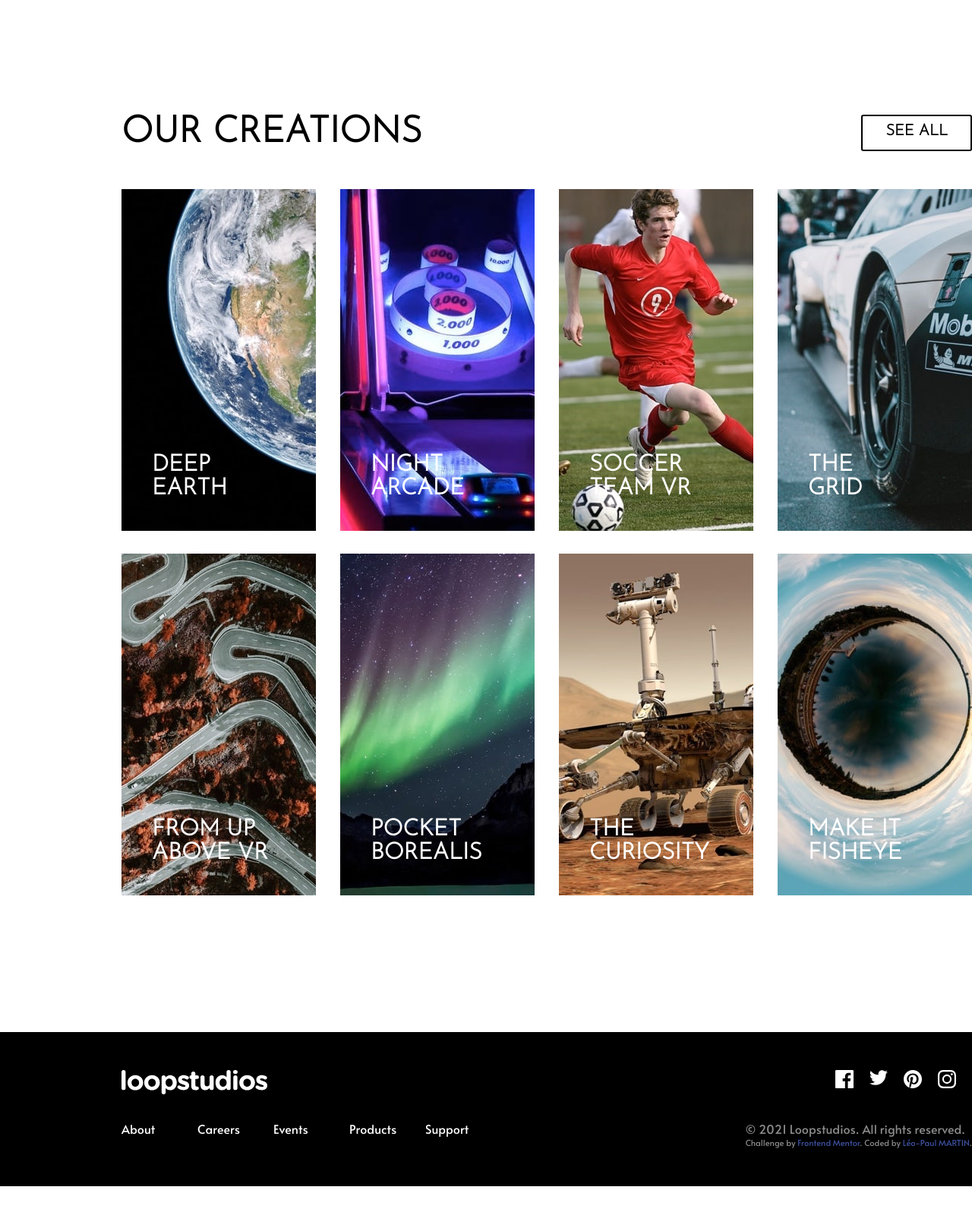
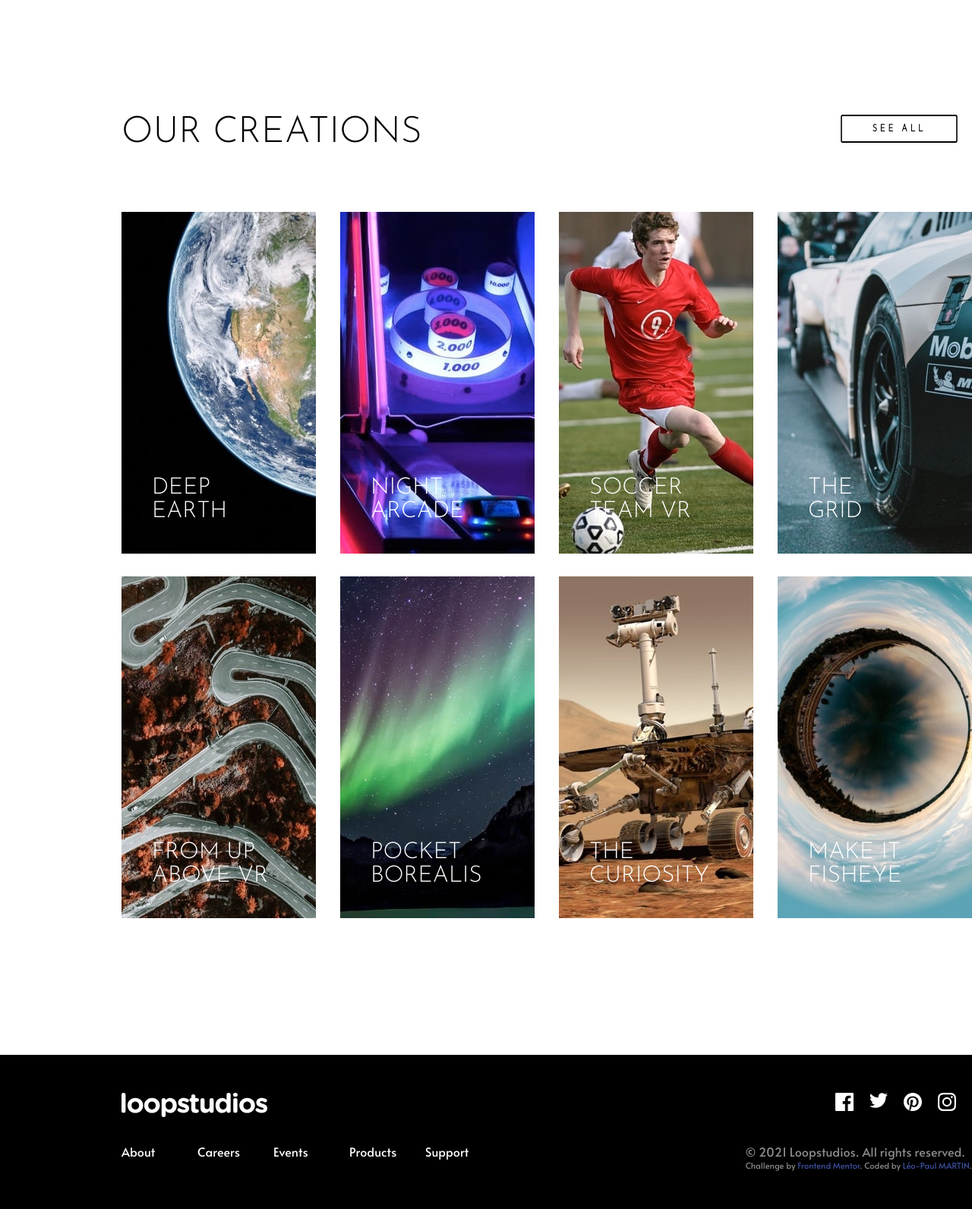
Before and after one commit to leopaul29/frontendmentor, a plain HTML site: page loopstudios-landing-page-main/index.html in a window 1280 px wide. Shown: the part 1203-2795 px from the top of the page at 76% size. Before the commit the page ends 2765 px from the top, so only its background shows below. Drawn offline with Linux system fonts and the light colour scheme.

Commit message:
style: start active state

```diff
--- a/loopstudios-landing-page-main/index.html
+++ b/loopstudios-landing-page-main/index.html
@@ -17,7 +17,7 @@
   <main class="container">
     <header class="header">
       <nav class="header__nav">
-        <div class="header__logo"><img src="images/logo.svg" /></div>
+        <div class="header__logo"><img src="images/logo.svg" alt="header logo" /></div>
         <div class="header__menu">
           <ul class="header__menuItems">
             <li class="header__menuItem header__menuItem--active">About</li>
@@ -58,7 +58,7 @@
           <h2>Our creations</h2>
         </div>
         <div class="creation__button creation__button--active">
-          <div class="button__text">See all</div>
+          See all
         </div>
       </div>
       <div class="creation__items">
@@ -109,12 +109,12 @@
     <div class="container ">
       <div class="footer section">
         <div class="footer__top">
-          <div class="footer__logo"><img src="images/logo.svg" /></div>
+          <div class="footer__logo"><img src="images/logo.svg" alt="footer logo" /></div>
           <div class="footer__rss">
-            <div class="footer__rs rs__fb"><img src="images/icon-facebook.svg" /></div>
-            <div class="footer__rs rs__twitter"><img src="images/icon-twitter.svg" /></div>
-            <div class="footer__rs rs__pinterest"><img src="images/icon-pinterest.svg" /></div>
-            <div class="footer__rs rs__insta"><img src="images/icon-instagram.svg" /></div>
+            <div class="footer__rs rs__fb"><img src="images/icon-facebook.svg" alt="fb" /></div>
+            <div class="footer__rs rs__twitter"><img src="images/icon-twitter.svg" alt="twitter" /></div>
+            <div class="footer__rs rs__pinterest"><img src="images/icon-pinterest.svg" alt="pinterest" /></div>
+            <div class="footer__rs rs__insta"><img src="images/icon-instagram.svg" alt="insta" /></div>
           </div>
         </div>
         <div class="footer__bottom">
--- a/loopstudios-landing-page-main/style.css
+++ b/loopstudios-landing-page-main/style.css
@@ -39,6 +39,7 @@ h2,
 h3 {
   text-transform: uppercase;
   font-family: "Josefin_Sans";
+  font-weight: 300;
 }
 h1 {
   font-size: 70px;
@@ -81,7 +82,7 @@ h3 {
   margin: 0 auto;
   width: 25%;
   padding-top: 10px;
-  border-bottom: hsl(0, 0%, 100%) solid 3px;
+  border-bottom: hsl(0, 0%, 100%) solid 2px;
 }
 .header__left {
   display: flex;
@@ -133,19 +134,21 @@ h3 {
   display: flex;
   flex-direction: row;
   justify-content: space-between;
-  margin-bottom: 50px;
-}
-.button__text {
-  text-transform: uppercase;
-  font-family: "Josefin_Sans";
-  font-size: 20px;
-  font-weight: bolder;
+  margin-bottom: 80px;
 }
 .creation__button {
   border: hsl(0, 0%, 0%) 2px solid;
   border-radius: 3px;
-  display: flex;
-  padding: 10px 30px;
+  padding: 10px 50px;
+  vertical-align: auto;
+  margin-bottom: auto;
+  text-transform: uppercase;
+  font-family: "Josefin_Sans";
+  font-size: 13px;
+  font-weight: bold;
+  letter-spacing: 5px;
+  transform: scale(0.8, 1);
+  display: inline-block;
 }
 .creation__button--active:hover {
   cursor: pointer;
@@ -164,6 +167,13 @@ h3 {
   display: flex;
   margin-bottom: 30px;
   cursor: pointer;
+}
+.creation__item:hover {
+  opacity: 0.5;
+}
+.creation__item:hover h3 {
+  color:hsl(0, 0%, 0%);
+  opacity: 1 !important;
 }
 .creation__item:nth-child(1) {
   background-image: url("images/desktop/image-deep-earth.jpg");
@@ -208,7 +218,7 @@ footer {
   flex-direction: row;
   justify-content: space-between;
 }
-.footer__logo {
+.footer__top {
   margin-bottom: 30px;
 }
 .footer__rss {
@@ -218,6 +228,9 @@ footer {
 }
 .footer__rs {
   width: 45px;
+}
+.footer__rs > img:hover {
+  cursor: pointer;
 }
 .footer__menuItems {
   display: flex;
```
